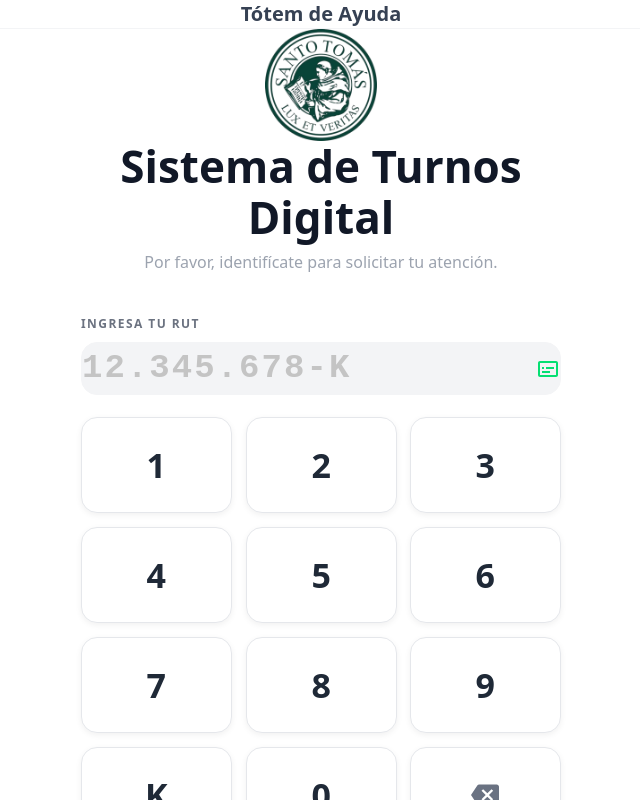
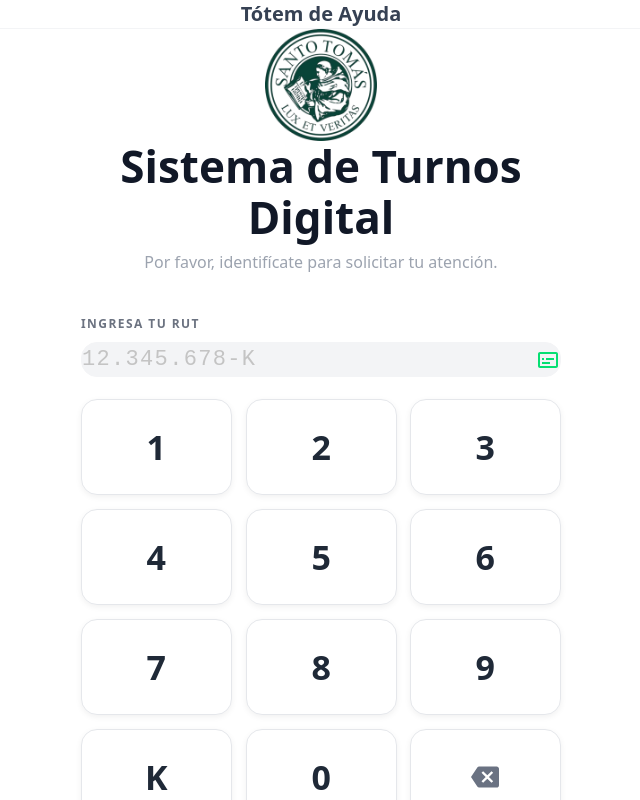
Before and after one commit to Arnol-0/Totem, a React (Vite) app: page / in a window 1280 px wide. Both pictures are taken after a click on the button "INICIAR TURNERO". Shown: the top 800 px of the page, without its empty margins (319-959 px from the left). Built offline with nearby package versions, Linux system fonts and the light colour scheme.

Commit message:
fix: input RUT placeholder font mas pequeño

```diff
--- a/src/components/Inicio.jsx
+++ b/src/components/Inicio.jsx
@@ -274,7 +274,7 @@
           {/* Display RUT */}
           <div style={{ width: '100%', maxWidth: 'min(480px, 88vw)', marginBottom: 'clamp(14px, 2.5vw, 22px)' }}>
             <div className={`rut-box flex items-center justify-between bg-gray-100 border border-gray-100 rounded-2xl px-6 md:px-8 py-5 md:py-7 ${rut ? 'has-value' : ''}`}>
-              <span style={{ fontFamily: 'monospace', fontSize: 'clamp(24px, 4vw, 34px)', fontWeight: 600, letterSpacing: '0.06em', color: rut ? '#111827' : '#c4c4c4' }}>
+              <span style={{ fontFamily: 'monospace', fontSize: 'clamp(16px, 2.8vw, 22px)', fontWeight: 500, letterSpacing: '0.06em', color: rut ? '#111827' : '#c4c4c4' }}>
                 {rut || '12.345.678-K'}
               </span>
               <IconIdCard />
```
